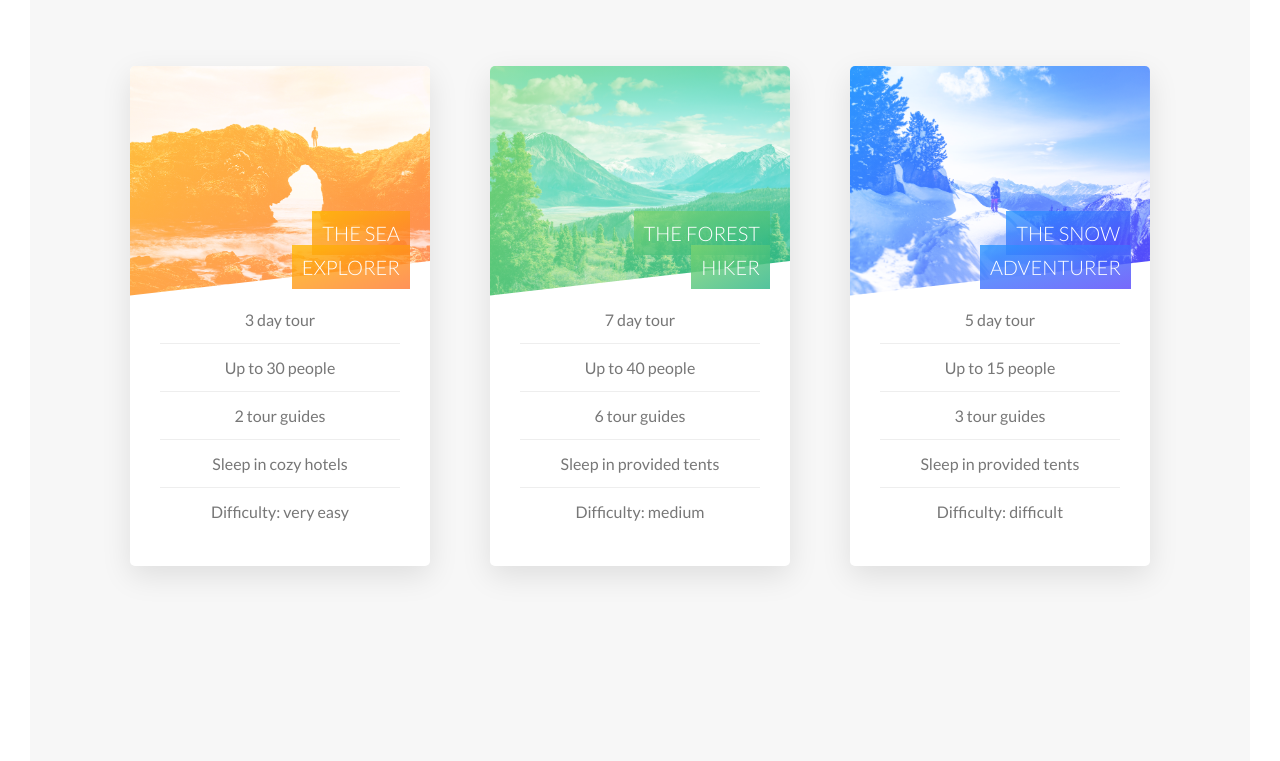
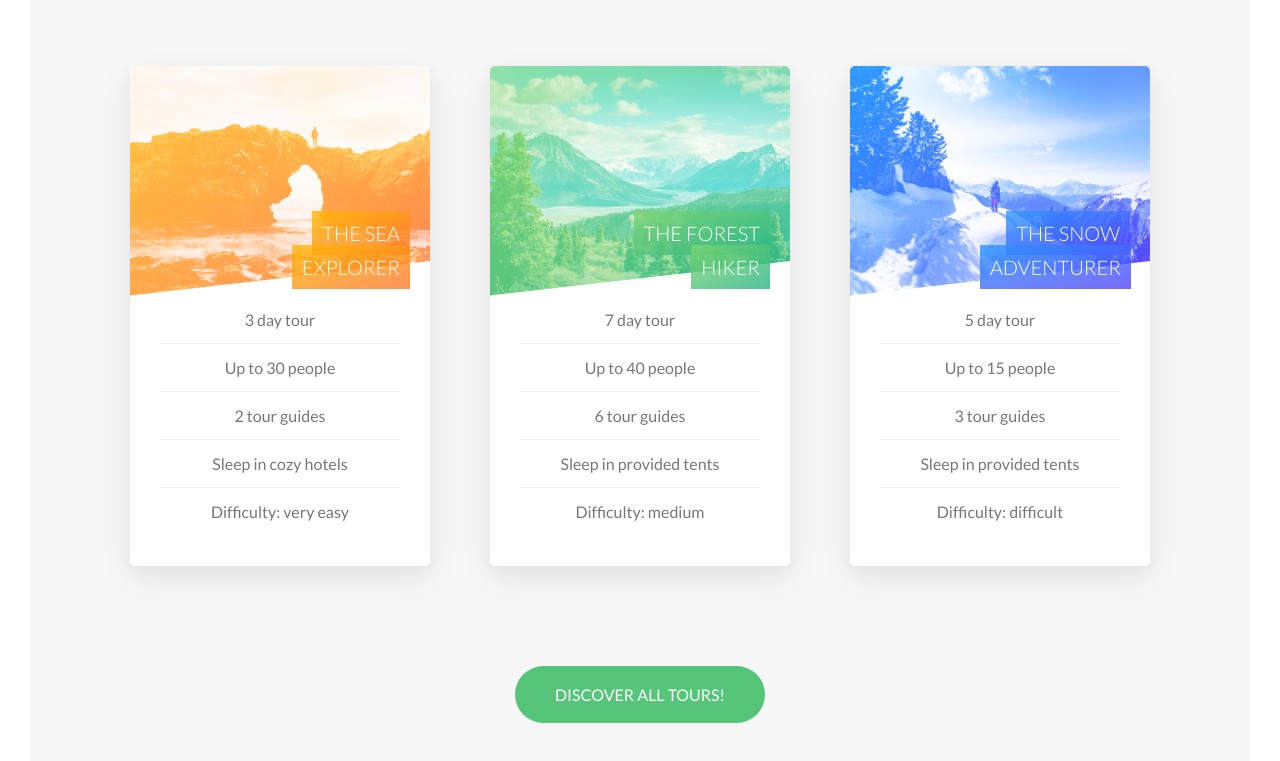
Before and after one commit to brentguf/outdoors, a website: page index.html in a window 1280 px wide. Shown: the part 2501-3262 px from the top of the page. Drawn offline with Linux system fonts and the light colour scheme.

Commit message:
tours section finish

```diff
--- a/index.html
+++ b/index.html
@@ -208,6 +208,9 @@
             </div>
           </div>
         </div>
+        <div class="u-center-text u-margin-top-huge">
+          <a href="#" class="btn btn--green">Discover all tours!</a>
+        </div>
       </section>
     </main>
 
--- a/sass/base/_utilities.scss
+++ b/sass/base/_utilities.scss
@@ -3,3 +3,6 @@
 .u-margin-bottom-small { margin-bottom: 1.5rem }
 .u-margin-bottom-medium { margin-bottom: 4rem }
 .u-margin-bottom-large { margin-bottom: 8rem }
+
+.u-margin-top-large { margin-top: 8rem }
+.u-margin-top-huge { margin-top: 10rem }
--- a/sass/components/_buttons.scss
+++ b/sass/components/_buttons.scss
@@ -27,7 +27,6 @@
   }
 
   &::after {
-    background-color: $color-white;
     border-radius: 10rem;
     content: '';
     display: inline-block;
@@ -43,6 +42,19 @@
   &--white {
     background-color: $color-white;
     color: $color-grey-dark;
+
+    &::after {
+      background-color: $color-white;
+    }
+  }
+
+  &--green {
+    background-color: $color-primary;
+    color: $color-white;
+
+    &::after {
+      background-color: $color-primary;
+    }
   }
 
   &--animated {
--- a/sass/pages/_about.scss
+++ b/sass/pages/_about.scss
@@ -23,5 +23,5 @@
 .section-tours {
   background-color: $color-grey-light-1;
   margin-top: -9.5rem;
-  padding: 25rem 10rem 50rem;
+  padding: 25rem 10rem 15rem;
 }
```
Also changed, not shown: css/style.css.
